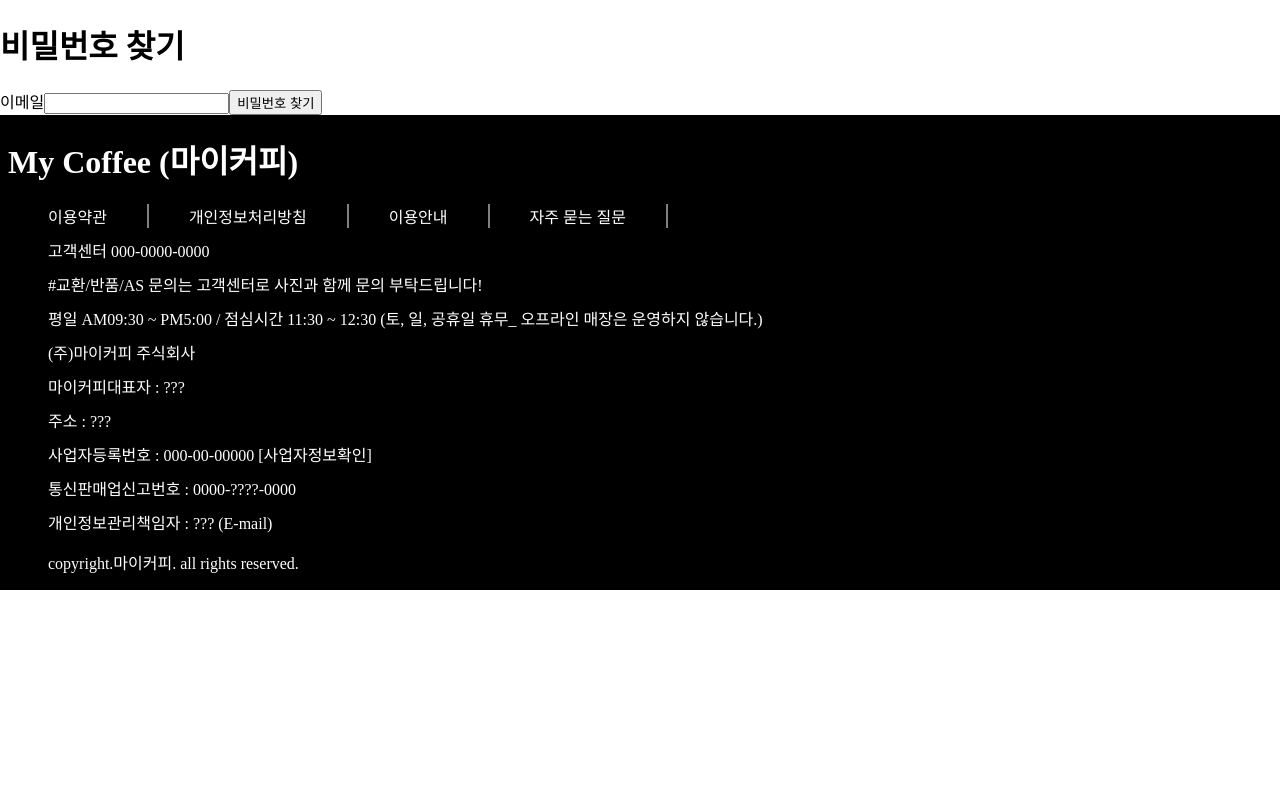
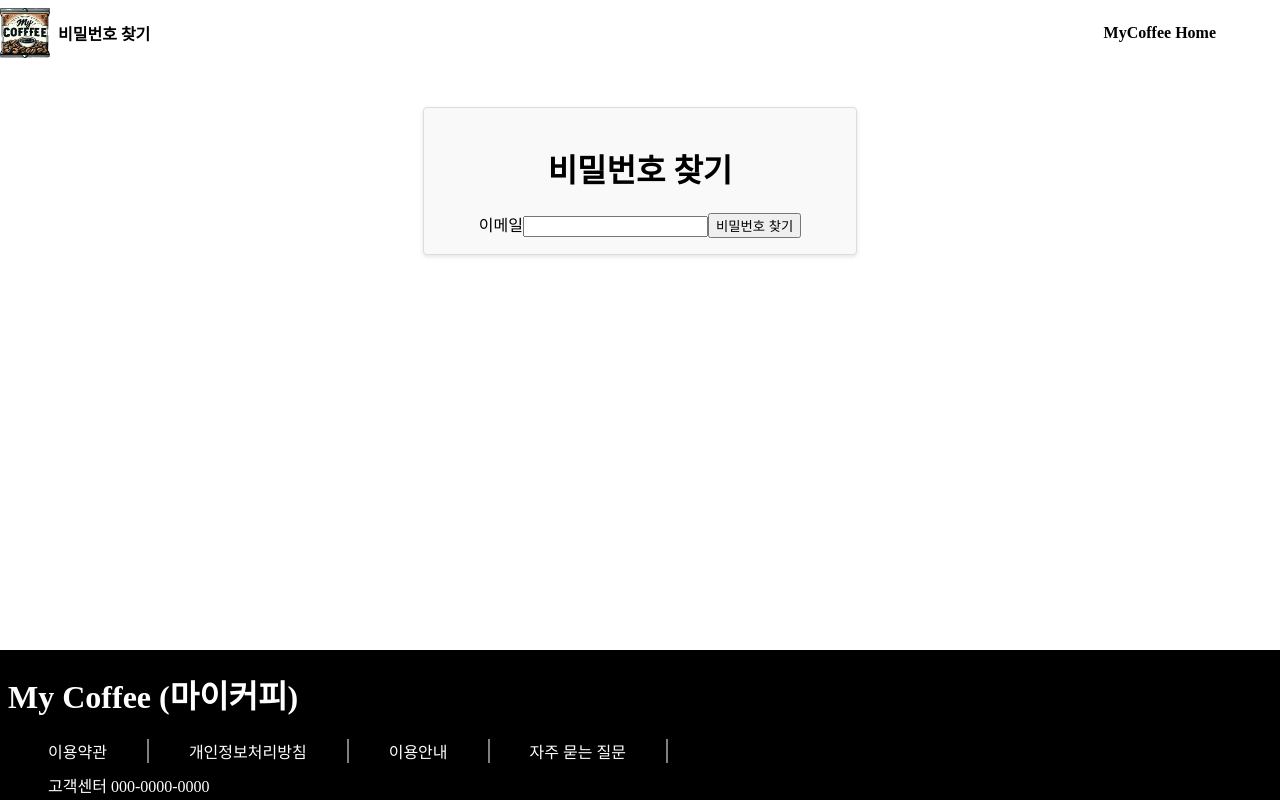
Before and after one commit to Eclipse-K/mycoffee, a React (Create React App) app: page /Find_pw in a window 1280 px wide. Shown: the top 800 px of the page. Built offline with nearby package versions, Linux system fonts and the light colour scheme; a web font is replaced by a local one.

Commit message:
Add FindPWPage.css

```diff
--- /dev/null
+++ b/src/Components/FindPwPage.css
@@ -0,0 +1,17 @@
+.FindPwPage {
+  height: 650px;
+}
+
+.FindPwPage-container {
+  display: flex;
+  justify-content: center;
+  align-items: center;
+  flex-direction: column;
+  max-width: 400px;
+  margin: 40px auto;
+  padding: 1rem;
+  border: 1px solid #ddd;
+  border-radius: 4px;
+  background-color: #f9f9f9;
+  box-shadow: 0 2px 4px rgba(0, 0, 0, 0.1);
+}
--- a/src/Components/FindPwPage.js
+++ b/src/Components/FindPwPage.js
@@ -1,4 +1,8 @@
 import { useState } from "react";
+import { Link } from "react-router-dom";
+import StyledLogo from "./StyledLogo";
+import Logo from "../images/Logo_MyCoffee.png";
+import "./FindPwPage.css";
 
 function FindPwPage() {
   const [emailPw, setEmailPw] = useState("");
@@ -18,7 +22,18 @@
   };
 
   return (
-    <div>
+    <div className="FindPwPage">
+      <nav className="Sign-nav">
+        <Link className="Sign-nav-logo-img" to="/">
+          <StyledLogo src={Logo} alt="Logo" />
+          <h4>비밀번호 찾기</h4>
+        </Link>
+
+        <Link className="Sign-nav-home" to="/">
+          <h4>MyCoffee Home</h4>
+        </Link>
+      </nav>
+      <div className="FindPwPage-container">
         <h1>비밀번호 찾기</h1>
         <form onSubmit={handleFindPwSubmit}>
           <label>
@@ -33,6 +48,7 @@
           <button type="submit">비밀번호 찾기</button>
         </form>
       </div>
+    </div>
   );
 }
 
```
Lines whose indentation alone changed are shown as unchanged.
